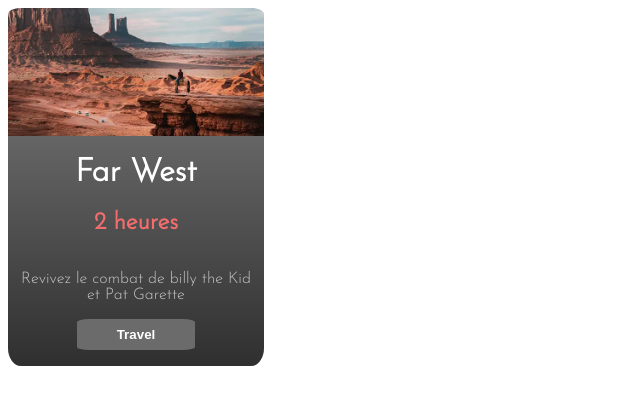
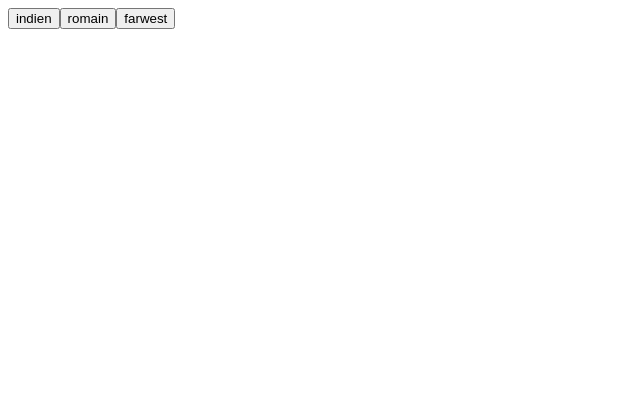
Before and after one commit to russenbissemo/hackakingtimevr, a React (Create React App) app: page / in a window 1280 px wide. Shown: the top 404 px of the page, without its empty margins (0-640 px from the left). Built offline with nearby package versions, Linux system fonts and the light colour scheme.

Commit message:
Accueilsite

```diff
--- /dev/null
+++ b/src/Accueil.jsx
@@ -0,0 +1,20 @@
+import "../src/css/Mapmonde.css";
+import {useState} from 'react';
+import {themeList,cardList} from "../src/data/data";
+import Card from "./components/Card";
+import Theme from "./components/Theme";
+
+
+function Mapmonde(){
+ const [themeSelected , setThemeSelected] =useState("")
+ console.log(themeSelected)
+    return (
+        <div className ="">
+        {themeList.map(element => <Theme setThemeSelected={setThemeSelected} title={element.title}/>)}
+       <div style={{display: "flex", gap: "1em"}} > {cardList.filter(card => card.theme === themeSelected).map(card => card.card).flat().map(card => <Card description={card.description}/>)}
+        </div></div>
+    );
+
+}
+
+export default Mapmonde;
--- a/src/App.js
+++ b/src/App.js
@@ -1,10 +1,8 @@
 /* eslint-disable no-unused-vars */
-import logo from "./logo.svg";
-import "./App.css";
-import Mapmonde from "./components/Mapmonde";
+import Accueil from "./Accueil";
 
 function App() {
-  return <Mapmonde />;
+  return <Accueil />;
 }
 
 export default App;
--- a/src/Card.css
+++ /dev/null
@@ -1,57 +0,0 @@
-.card-container {
-    display: flex;
-    margin: 0;
-    flex-direction: column;
-    align-items: center;
-    justify-content: center;
-    height: auto;
-    width: 15rem;
-    background: linear-gradient(#838383, #2f2f2f);
-    border-radius: 5%;
-    font-display: center;
-    padding-left: 0.5rem;
-    padding-right: 0.5rem;
-    font-family: "Josefin Sans";
-    transform-style: preserve-3d;
-    transform: perspective(1000px);
-    }
-
-.card-container:after {
-    content: "";
-    inset: -3px;
-    transform: translateZ(-1px);
-    animation: rgb 6s linear infinite;
-}
-@keyframes rgb {
-    0% {background-position: 0% 50%;}
-    50% {background-position: 100% 50%;}
-    100% {background-position: 0% 50%;}
-  }
-.card-img {
-    border-radius: 5% 5% 0 0;
-    width: 16rem;
-}
-.card-title {
-    color: var(--white-color);
-}
-.card-time {
-    color: var(--red-color);
-    margin-top: 0;
-}
-.card-description {
-    color: var(--grey-color);
-    text-align: center;
-}
-.card-button {
-    padding: 0.5rem 2.5rem;
-    color: var(--white-color);
-    background-color: var(--dark-grey-color);
-    border: none;
-    margin-bottom: 1rem;
-    border-radius: 10%;
-    font-weight: bold;
-    cursor: pointer;
-}
-.card-button:hover {
-    background-color: var(--grey-color);
-}
--- a/src/components/Card.jsx
+++ b/src/components/Card.jsx
@@ -1,8 +1,19 @@
 import "../css/Card.css";
 
-const Card = ({description ,title}) => {
+
+const Card = ({description ,title, image}) => {
   return (
-    <div className="card">{description}</div>
+    <div className="card-container">
+      <img
+        className="card-img"
+        src={image}
+        alt="far-west"
+      />
+        <h1 className="card-title">{title}</h1>
+        <h2 className="card-time">45min</h2>
+        <p className="card-description">{description}</p>
+        <button className="card-button">Travel</button>
+     </div>
   )
 }
 
--- a/src/components/Theme.jsx
+++ b/src/components/Theme.jsx
@@ -1,4 +1,3 @@
-import React from 'react'
 
 const Theme = ({image , title,setThemeSelected}) => {
 
--- a/src/css/Card.css
+++ b/src/css/Card.css
@@ -1,6 +1,57 @@
-.card{
-    border-radius: 25% 10%;
-    width: 20rem;
-    height: 10rem;
-    background: yellowgreen;
+.card-container {
+    display: flex;
+    margin: 0;
+    flex-direction: column;
+    align-items: center;
+    justify-content: center;
+    height: auto;
+    width: 15rem;
+    background: linear-gradient(#838383, #2f2f2f);
+    border-radius: 5%;
+    font-display: center;
+    padding-left: 0.5rem;
+    padding-right: 0.5rem;
+    font-family: "Josefin Sans";
+    transform-style: preserve-3d;
+    transform: perspective(1000px);
+    }
+
+.card-container:after {
+    content: "";
+    inset: -3px;
+    transform: translateZ(-1px);
+    animation: rgb 6s linear infinite;
 }
+@keyframes rgb {
+    0% {background-position: 0% 50%;}
+    50% {background-position: 100% 50%;}
+    100% {background-position: 0% 50%;}
+  }
+.card-img {
+    border-radius: 5% 5% 0 0;
+    width: 16rem;
+}
+.card-title {
+    color: var(--white-color);
+}
+.card-time {
+    color: var(--red-color);
+    margin-top: 0;
+}
+.card-description {
+    color: var(--grey-color);
+    text-align: center;
+}
+.card-button {
+    padding: 0.5rem 2.5rem;
+    color: var(--white-color);
+    background-color: var(--dark-grey-color);
+    border: none;
+    margin-bottom: 1rem;
+    border-radius: 10%;
+    font-weight: bold;
+    cursor: pointer;
+}
+.card-button:hover {
+    background-color: var(--grey-color);
+}
--- a/src/data/MapmondeObjet.jsx
+++ b/src/data/data.jsx
@@ -1,6 +1,6 @@
 
 // API Mapmonde
-export const  section =[
+export const  themeList =[
    {
      id:1,
      title: 'indien',
@@ -22,7 +22,7 @@ export const  section =[
 
 ]
 
-export const themeList = [{
+export const cardList = [{
  theme: "indien",
  card: [
   { id :1,
--- a/src/index.js
+++ b/src/index.js
@@ -1,19 +1,18 @@
-import React from 'react';
-import ReactDOM from 'react-dom/client';
-import Card from './Card';
-import "./Card.css";
+import React from "react";
+import ReactDOM from "react-dom/client";
+import App from "./App";
+
+import "../src/css/Card.css";
 import "./Main.css";
-import reportWebVitals from './reportWebVitals';
-import 'typeface-quicksand';
+//import "typeface-quicksand";
 
-const root = ReactDOM.createRoot(document.getElementById('root'));
+const root = ReactDOM.createRoot(document.getElementById("root"));
 root.render(
   <React.StrictMode>
-    <Card />
+    <App />
   </React.StrictMode>
 );
 
 // If you want to start measuring performance in your app, pass a function
 // to log results (for example: reportWebVitals(console.log))
 // or send to an analytics endpoint. Learn more: https://bit.ly/CRA-vitals
-reportWebVitals();
--- a/src/reportWebVitals.js
+++ /dev/null
@@ -1,13 +0,0 @@
-const reportWebVitals = onPerfEntry => {
-  if (onPerfEntry && onPerfEntry instanceof Function) {
-    import('web-vitals').then(({ getCLS, getFID, getFCP, getLCP, getTTFB }) => {
-      getCLS(onPerfEntry);
-      getFID(onPerfEntry);
-      getFCP(onPerfEntry);
-      getLCP(onPerfEntry);
-      getTTFB(onPerfEntry);
-    });
-  }
-};
-
-export default reportWebVitals;
```
Also changed, not shown: src/Card.js (+6 -8 lines), src/components/Mapmonde.jsx (deleted, +0 -20 lines), src/setupTests.js (deleted, +0 -5 lines).
